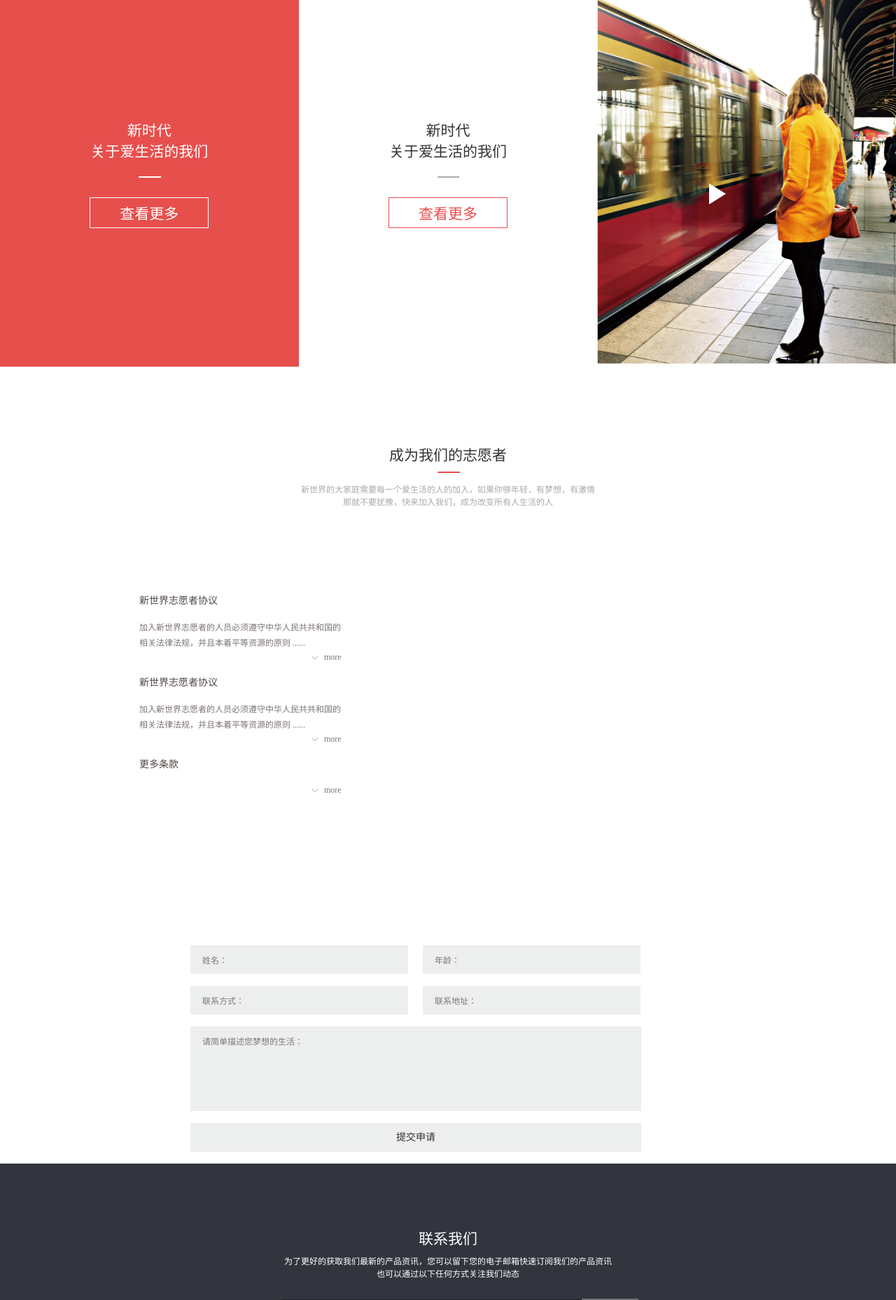
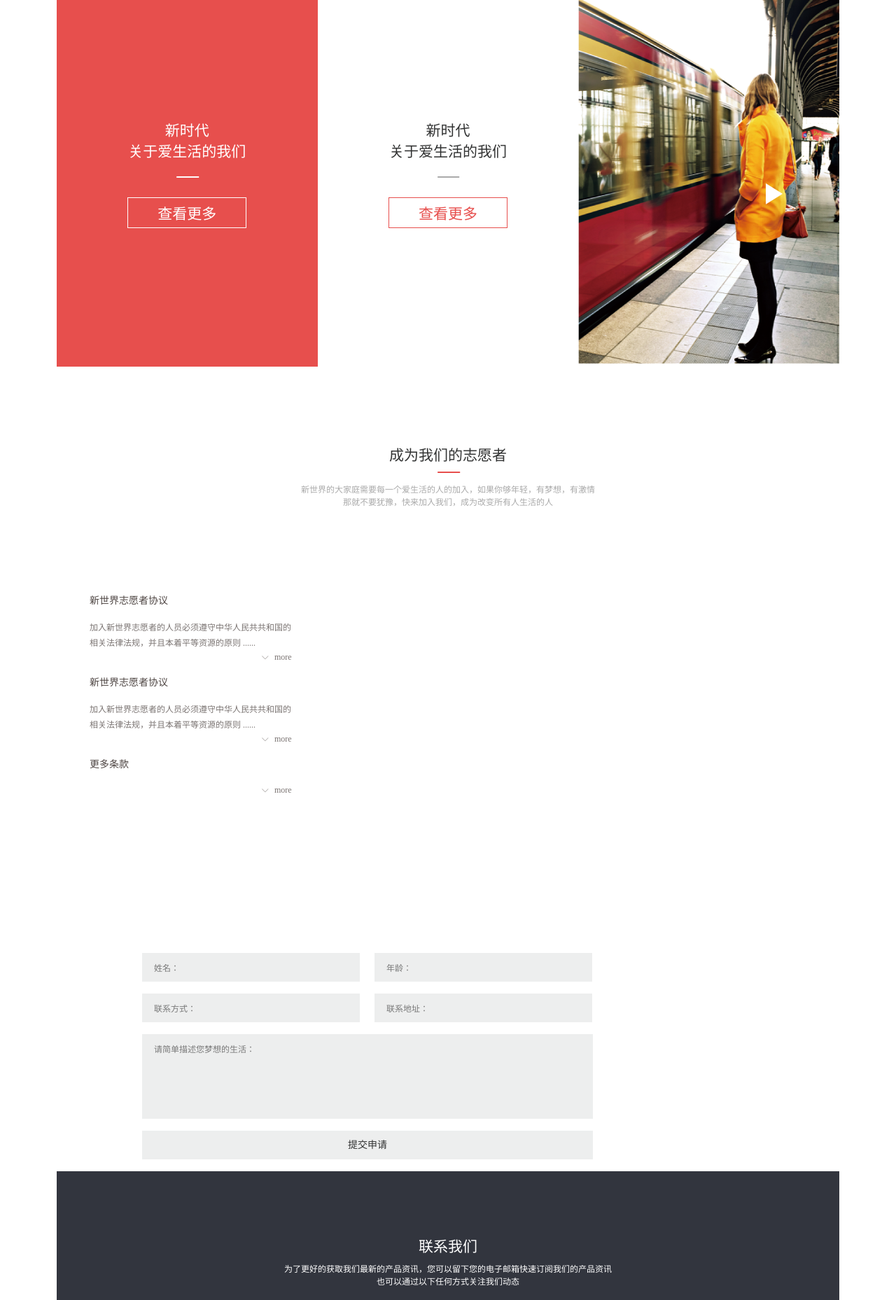
Before and after one commit to small-huge-egg/demo, a PHP site: the page made by ife/第七个.html in a window 1280 px wide. Shown: the part 2844-4702 px from the top of the page at 70% size. Run offline with PHP 8.4, Linux system fonts and the light colour scheme.

Commit message:
Auto stash before merge of "master" and "origin/master"

```diff
--- a/ife/style/seventh.css
+++ b/ife/style/seventh.css
@@ -4,16 +4,15 @@
 }
 /*全局*/
 html,body{
-    /* height:2277px; */
     margin:0 auto;
-    width:1280vmin;
     /* overflow-x:hidden; */
-    width:100%;
+    width: 1118px;
 }
 
 /*头部*/
 header{
     height:55px;
+    width:100%;
 }
 .header-left{
     float:left;
@@ -491,7 +490,6 @@ nav ul li a:hover{
 }
 /* 志愿者报名 */
 .banner-volunteer{
-    min-height:750px;
     width:100%;
     margin: 0 auto;
 }
@@ -552,7 +550,7 @@ nav ul li a:hover{
 }
 .volunteer-application{
     float:left;
-    margin:106 0 0 73;
+    margin:117px 0 0 75px;
 }
 .applicationone-in{
     width:311px;
@@ -590,7 +588,7 @@ nav ul li a:hover{
     border:none;
 }
 .volunteer{
-    margin: 0 15.54%;
+    margin: 0 4.2%;
 }
 /* 第一个页脚 */
 .footerone{
```
